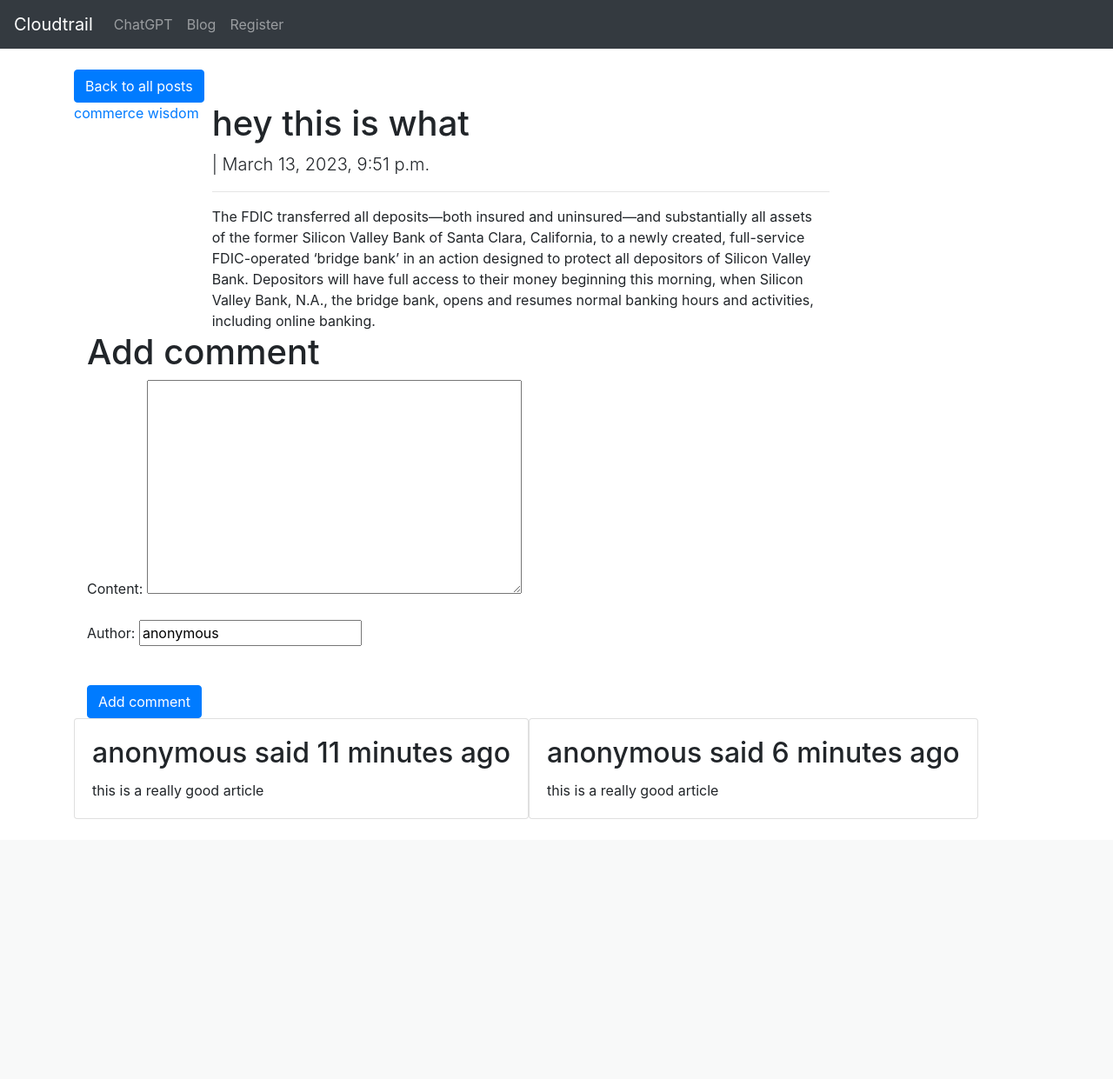
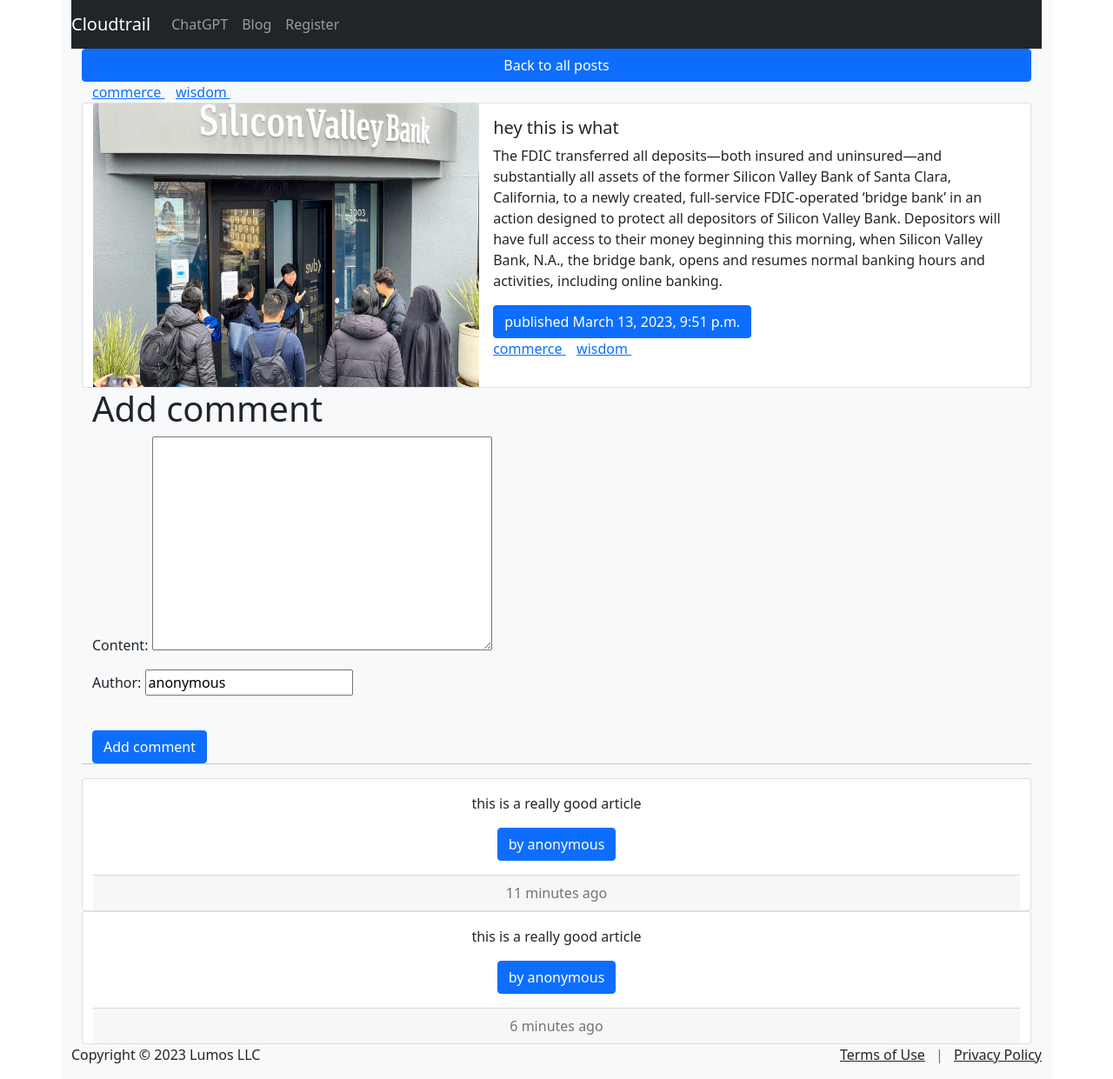
Before and after one commit to xsubu/cloudtrail, a Django app: a page that uses templates/base.html in a window 1280 px wide. Shown: the whole page at 87% size. Before the commit the page ends 942 px from the top, so only its background shows below. Run offline with Django 4.2, Linux system fonts and the light colour scheme; data comes from the database, SQL or seed files in the repository; both versions use the stored data as it was after the commit.

Commit message:
first good version

```diff
--- a/blog/templates/blog/post_detail.html
+++ b/blog/templates/blog/post_detail.html
@@ -8,41 +8,60 @@
 
     <div>
       {% for tag in post.tags.all %}
-      <a href="{% url 'blog:tag' tag.id %}" >
+      <a href="{% url 'blog:tag' tag.id %}">
         {{tag}}
-      </a>
+      </a>&nbsp;&nbsp;
       {% endfor %}
     </div>
 
-    <div class="col-md-8">
-      <h1>{{post.headline}}</h1>
-      <p class="lead">{{ post.author }} | {{post.created_on }}</p>
-      <hr>
-      <div class="post-content">
-        {{ post.content|safe }}
+
+    <div class="card" style="max-width: 100%;">
+      <div class="row g-0">
+        <div class="col-sm-5">
+          <img src="{{ post.image.url }}" class="card-img-top h-100" alt="...">
+        </div>
+        <div class="col-sm-7">
+          <div class="card-body">
+            <h5 class="card-title">{{post.headline}}</h5>
+            <p class="card-text">{{ post.content|safe }}</p>
+            <a href="#" class="btn btn-primary stretched-link">published {{post.created_on }}</a>
+            <p> {% for tag in post.tags.all %}
+              <a href="{% url 'blog:tag' tag.id %}">
+                {{tag}}
+              </a> &nbsp;&nbsp;
+              {% endfor %}
+            </p>
           </div>
         </div>
+      </div>
+    </div>
+
+
   </div>
   <div class="row">
 
     <div class="container">
       <h1>Add comment</h1>
       <form method="POST" class="post-form">{% csrf_token %}
-    {{ comment_form.as_p }} <br/>
+        {{ comment_form.as_p }} <br />
         <button type="submit" class="btn btn-primary">Add comment</button>
 
     </div>
-    <hr/>
+    <hr />
 
     {% for comment in comments %}
-    <div class="card mb-4">
+
+    <div class="card text-center">
+
       <div class="card-body">
-        <h2 class="card-title">{{comment.author}} said {{comment.created_on |timesince}} ago</h2>
+
           <p class="card-text">{{comment.content | safe}}</p>
-
+          <a href="#" class="btn btn-primary">by {{comment.author}}</a>
+      </div>
+      <div class="card-footer text-muted">{{comment.created_on |timesince}} ago</div>
   </div>
 
-    </div>
+
     {% endfor %}
 
 
--- a/templates/base.html
+++ b/templates/base.html
@@ -1,15 +1,29 @@
 
 <!DOCTYPE html>
 <html>
+
 <head>
   <title>{% block title %}My Blog{% endblock %}</title>
-    <link rel="stylesheet" href="https://cdn.jsdelivr.net/npm/bootstrap@4.3.1/dist/css/bootstrap.min.css" integrity="sha384-ggOyR0iXCbMQv3Xipma34MD+dH/1fQ784/j6cY/iJTQUOhcWr7x9JvoRxT2MZw1T" crossorigin="anonymous">
+
+  <meta charset="utf-8">
+  <meta name="viewport" content="width=device-width, initial-scale=1">
+  <!-- Bootstrap CSS -->
+  <link href="https://cdn.jsdelivr.net/npm/bootstrap@5.0.2/dist/css/bootstrap.min.css" rel="stylesheet"
+    integrity="sha384-EVSTQN3/azprG1Anm3QDgpJLIm9Nao0Yz1ztcQTwFspd3yD65VohhpuuCOmLASjC" crossorigin="anonymous">
   {% block extra_css %}{% endblock %}
 </head>
+
 <body>
+
+  <!-- https://www.tutorialrepublic.com/twitter-bootstrap-tutorial/-->
+  <div class="container bg-light">
+
+    {% block navbar %}
+
     <nav class="navbar navbar-expand-lg navbar-dark bg-dark">
       <a class="navbar-brand" href="{% url 'blog:home' %}">Cloudtrail</a>
-      <button class="navbar-toggler" type="button" data-toggle="collapse" data-target="#navbarNav" aria-controls="navbarNav" aria-expanded="false" aria-label="Toggle navigation">
+      <button class="navbar-toggler" type="button" data-toggle="collapse" data-target="#navbarNav"
+        aria-controls="navbarNav" aria-expanded="false" aria-label="Toggle navigation">
         <span class="navbar-toggler-icon"></span>
       </button>
       <div class="collapse navbar-collapse" id="navbarNav">
@@ -27,14 +41,44 @@
       </div>
     </nav>
 
+    {% endblock %}
 
-    <div class="container mt-4">
+    <div class="container-fluid">
+
+      {% block breadcrumb %} {% endblock %}
+
+    </div>
+
+
+
+    <div class="container-fluid">
       {% block content %}{% endblock %}
     </div>
 
-    <script src="https://code.jquery.com/jquery-3.3.1.slim.min.js" integrity="sha384-q8i/X+965DzO0rT7abK41JStQIAqVgRVzpbzo5smXKp4YfRvH+8abtTE1Pi6jizo" crossorigin="anonymous"></script>
-<script src="https://cdn.jsdelivr.net/npm/popper.js@1.14.7/dist/umd/popper.min.js" integrity="sha384-UO2eT0CpHqdSJQ6hJty5KVphtPhzWj9WO1clHTMGa3JDZwrnQq4sF86dIHNDz0W1" crossorigin="anonymous"></script>
-<script src="https://cdn.jsdelivr.net/npm/bootstrap@4.3.1/dist/js/bootstrap.min.js" integrity="sha384-JjSmVgyd0p3pXB1rRibZUAYoIIy6OrQ6VrjIEaFf/nJGzIxFDsf4x0xIM+B07jRM" crossorigin="anonymous"></script>
+
+
+    <footer>
+
+      {% block footer %}
+      <div class="row">
+        <div class="col-md-6">
+          <p>Copyright © 2023 Lumos LLC</p>
+        </div>
+        <div class="col-md-6 text-md-end">
+          <a href="#" class="text-dark">Terms of Use</a>
+          <span class="text-muted mx-2">|</span>
+          <a href="#" class="text-dark">Privacy Policy</a>
+        </div>
+      </div>
+      {% endblock %}
+    </footer>
+
+  </div>
+
+  <script src="https://cdn.jsdelivr.net/npm/bootstrap@5.0.2/dist/js/bootstrap.bundle.min.js"
+    integrity="sha384-MrcW6ZMFYlzcLA8Nl+NtUVF0sA7MsXsP1UyJoMp4YLEuNSfAP+JcXn/tWtIaxVXM"
+    crossorigin="anonymous"></script>
   {% block extra_js %}{% endblock %}
 </body>
+
 </html>
```
Also changed, not shown: blog/templates/blog/default.html (+12 -8 lines), blog/templates/blog/post_list.html (+7 -4 lines), users/templates/users/registration.html (+7 -3 lines), db.sqlite3, media/images/GettyImages-1472604903-2-1536x1024.jpg (added). Lines whose indentation alone changed are shown as unchanged.
